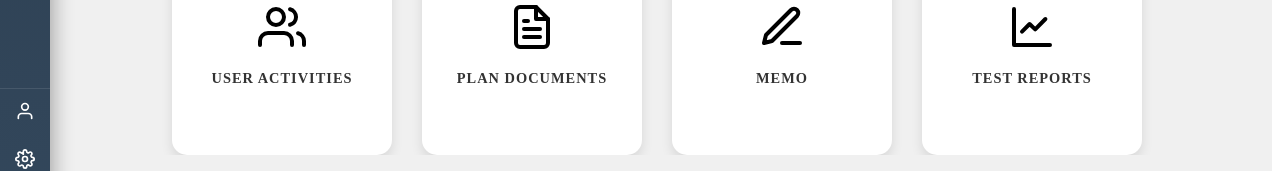
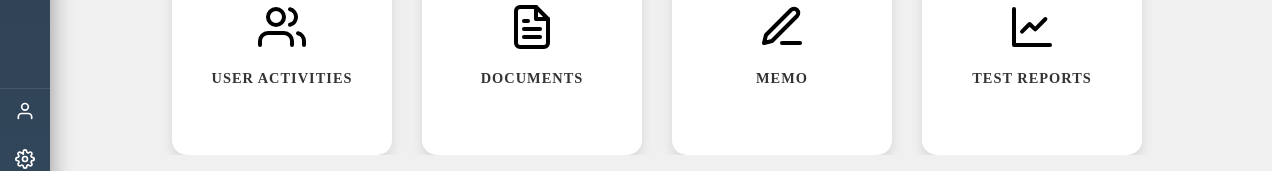
Before and after one commit to yogeshwar-2004y/d2RO_trail, a Vue app in the folder frontend/: page /admin in a window 1280 px wide. Shown: the part 417-588 px from the top of the page. Built offline with nearby package versions, Linux system fonts and the light colour scheme; no server answers.

Commit message:
plan documents in 3 home pages changed to documents

```diff
--- a/frontend/src/views/admin/HomePageAdmin.vue
+++ b/frontend/src/views/admin/HomePageAdmin.vue
@@ -31,7 +31,7 @@
             <line x1="10" y1="9" x2="8" y2="9"></line>
           </svg>
         </div>
-        <div class="card-title">PLAN DOCUMENTS</div>
+        <div class="card-title">DOCUMENTS</div>
       </div>
       <div class="card" @click="goToPage('MemoDashboard')">
         <div class="card-icon">
--- a/frontend/src/views/qahead/HomePageQAHead.vue
+++ b/frontend/src/views/qahead/HomePageQAHead.vue
@@ -20,7 +20,7 @@
             <line x1="10" y1="9" x2="8" y2="9"></line>
           </svg>
         </div>
-        <div class="card-title">PLAN DOCUMENTS</div>
+        <div class="card-title">DOCUMENTS</div>
       </div>
       <div class="card" @click="goToPage('QAHeadMemoDashboard')">
         <div class="card-icon">
--- a/frontend/src/views/reviewer/HomePageReviewer.vue
+++ b/frontend/src/views/reviewer/HomePageReviewer.vue
@@ -20,7 +20,7 @@
             <line x1="10" y1="9" x2="8" y2="9"></line>
           </svg>
         </div>
-        <div class="card-title">PLAN DOCUMENTS</div>
+        <div class="card-title">DOCUMENTS</div>
       </div>
       <div class="card" @click="goToPage('MemoDashboard')">
         <div class="card-icon">
```
